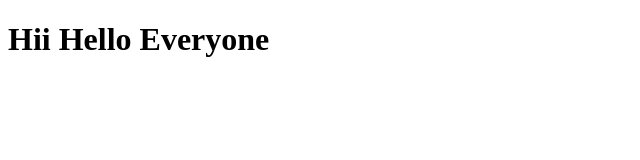
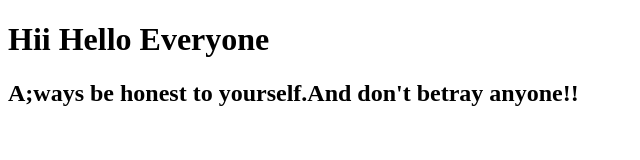
Before and after one commit to arjunannakodi-web/work, a plain HTML site: page index.html in a window 1280 px wide. Shown: the whole page, without its empty margins (0-640 px from the left). Drawn offline with Linux system fonts and the light colour scheme.

Commit message:
Update index.html
add another h tag

```diff
--- a/index.html
+++ b/index.html
@@ -7,5 +7,7 @@
 </head>
 <body>
     <h1>Hii Hello Everyone</h1>
+    <h2>A;ways be honest to yourself.And don't betray anyone!!</h2>
+
 </body>
 </html>
```
